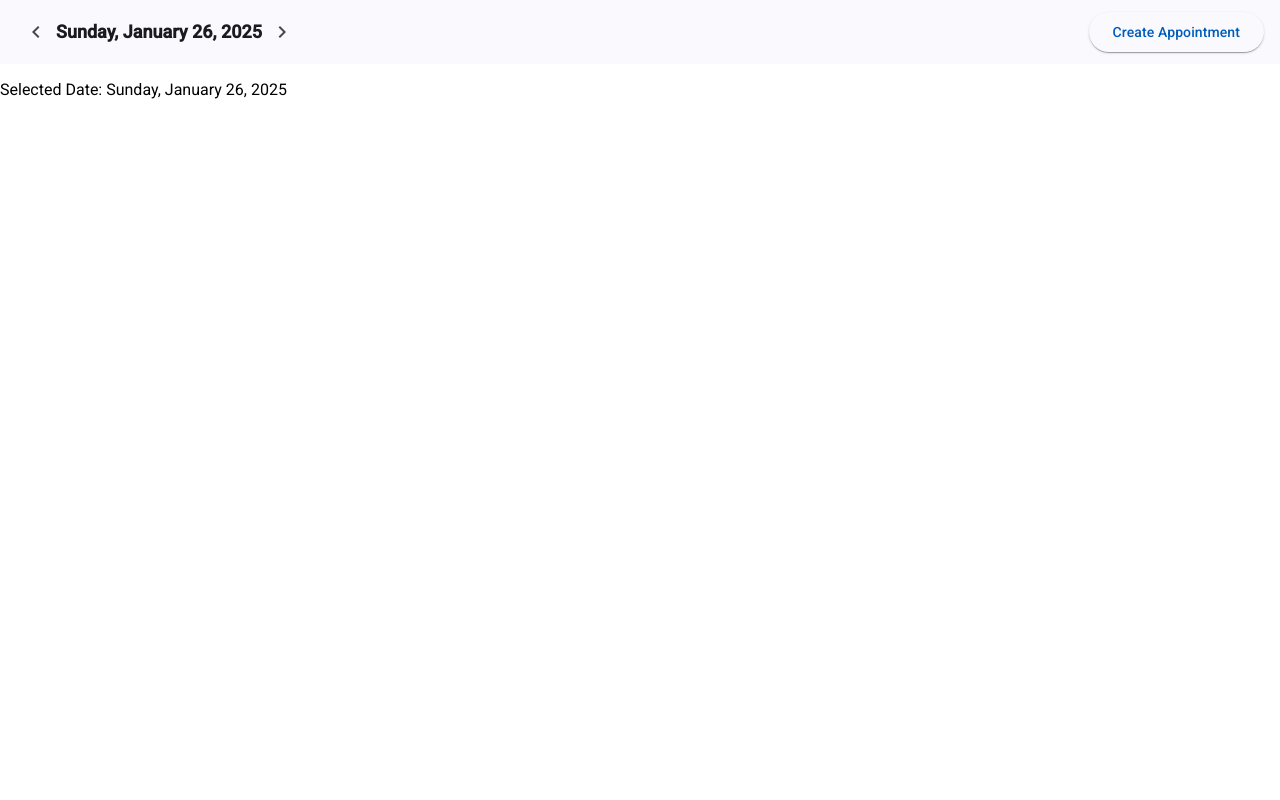
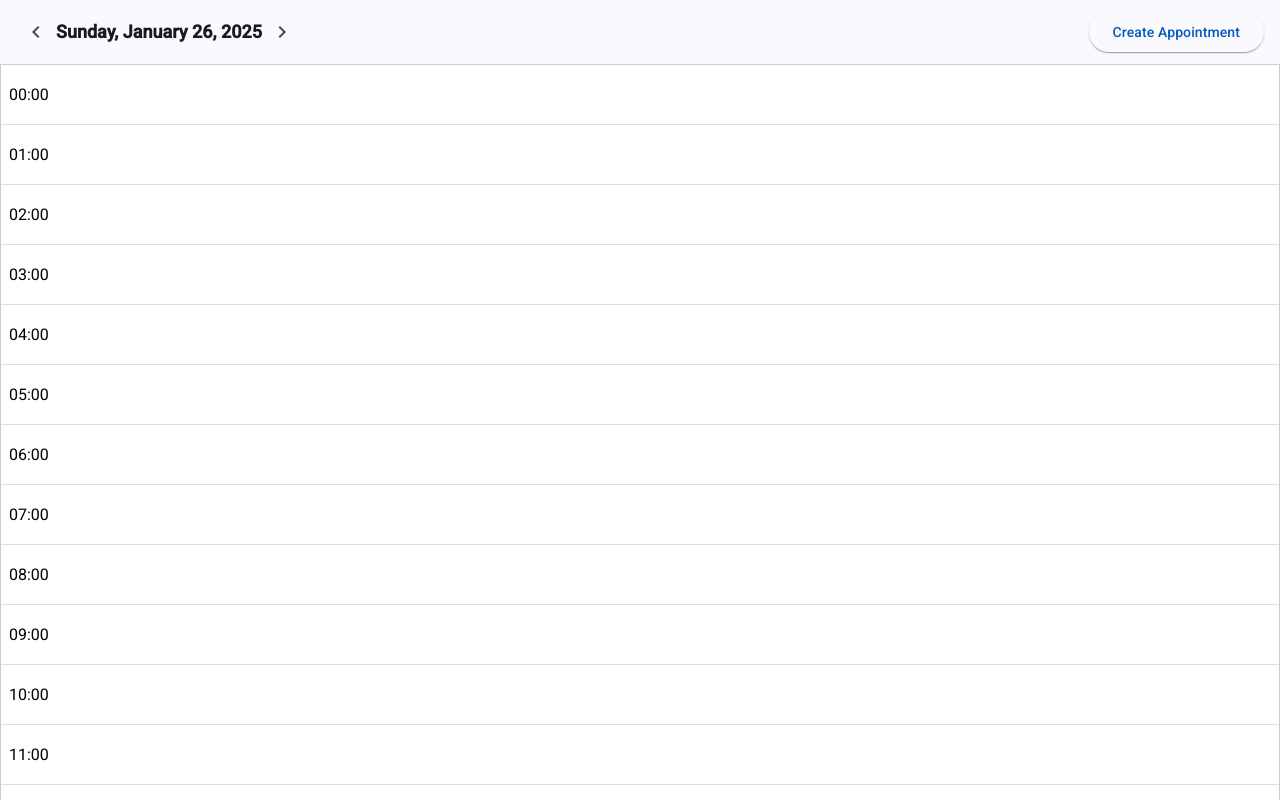
Before and after one commit to adr1anlazar/calendar, an Angular app: page /calendar in a window 1280 px wide. Shown: the top 800 px of the page. Built offline with nearby package versions, Linux system fonts and the light colour scheme.

Commit message:
Add calendar hours grid

```diff
--- a/src/app/calendar/calendar.component.html
+++ b/src/app/calendar/calendar.component.html
@@ -1,3 +1,13 @@
-<calendar-header (navigateDate)="onDateChange($event)" (createAppointment)="onCreateAppointment()"></calendar-header>
+<calendar-header (navigateDate)="onDateChange($event)" (createAppointment)="openAppointmentModal()"></calendar-header>
 
-<p>Selected Date: {{ currentDate | date: 'fullDate' }}</p>
+<div class="calendar-grid">
+    <div class="hour-slot" *ngFor="let hour of hours" (click)="onGridClick(hour)">
+        <span class="hour-label">{{ hour | number: '2.0' }}:00</span>
+    </div>
+</div>
+
+<div *ngFor="let appointment of appointments">
+    <div class="appointment-card" [style.top.px]="calculateTop(appointment.time)">
+        {{ appointment.title }} - {{ appointment.time | date: 'shortTime' }}
+    </div>
+</div>
--- a/src/app/calendar/calendar.component.scss
+++ b/src/app/calendar/calendar.component.scss
@@ -0,0 +1,29 @@
+.calendar-grid {
+    display: grid;
+    grid-template-rows: repeat(24, 60px);
+    border: 1px solid #ccc;
+}
+
+.hour-slot {
+    border-bottom: 1px solid #ddd;
+    padding: 8px;
+    cursor: pointer;
+    display: flex;
+    align-items: center;
+
+    &:hover {
+        background-color: #f0f0f0;
+    }
+}
+
+.appointment-card {
+    position: absolute;
+    width: 90%;
+    left: 5%;
+    height: 30px;
+    background-color: #4caf50;
+    color: white;
+    border-radius: 4px;
+    padding: 4px;
+    font-size: 12px;
+}
--- a/src/app/calendar/calendar.component.ts
+++ b/src/app/calendar/calendar.component.ts
@@ -7,15 +7,36 @@ import { Component } from '@angular/core';
   standalone: false
 })
 export class CalendarComponent {
-  currentDate!: Date;
+  currentDate: Date = new Date();
+  selectedHour: number | null = null;
+  hours: number[] = Array.from({ length: 24 }, (_, i) => i);
+  appointments: { time: Date; title: string }[] = [];
 
   onDateChange(date: Date): void {
     this.currentDate = date;
-    console.log('Current date updated:', this.currentDate);
+    console.log('Date updated to:', this.currentDate);
   }
 
-  onCreateAppointment(): void {
-    console.log('Create Appointment clicked!');
-    // Open the appointment form dialog (we'll add this later)
+  onGridClick(hour: number): void {
+    this.selectedHour = hour;
+    this.openAppointmentModal();
+  }
+
+  calculateTop(time: Date): number {
+    const hour = time.getHours();
+    const minute = time.getMinutes();
+    const slotHeight = 60;
+    return hour * slotHeight + (minute / 60) * slotHeight;
+  }
+
+
+  openAppointmentModal(): void {
+    console.log('Opening appointment modal for hour:', this.selectedHour);
+    // TODO: Open the modal
+  }
+
+  saveAppointment(time: Date, title: string): void {
+    this.appointments.push({ time, title });
+    console.log('Saved appointment:', { time, title });
   }
 }
```
